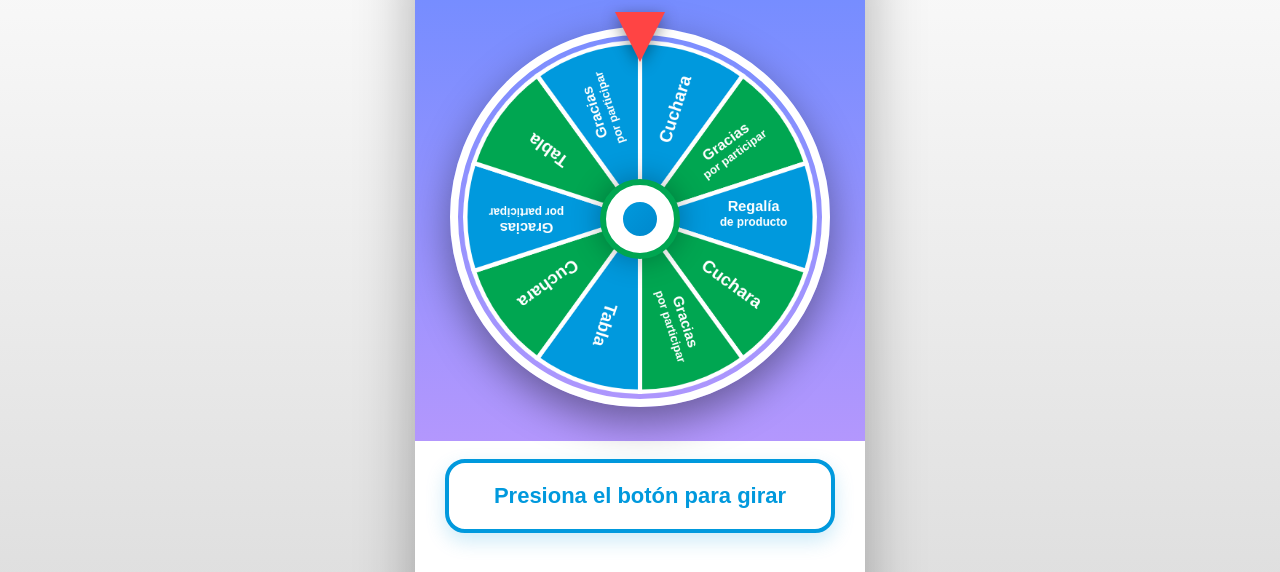
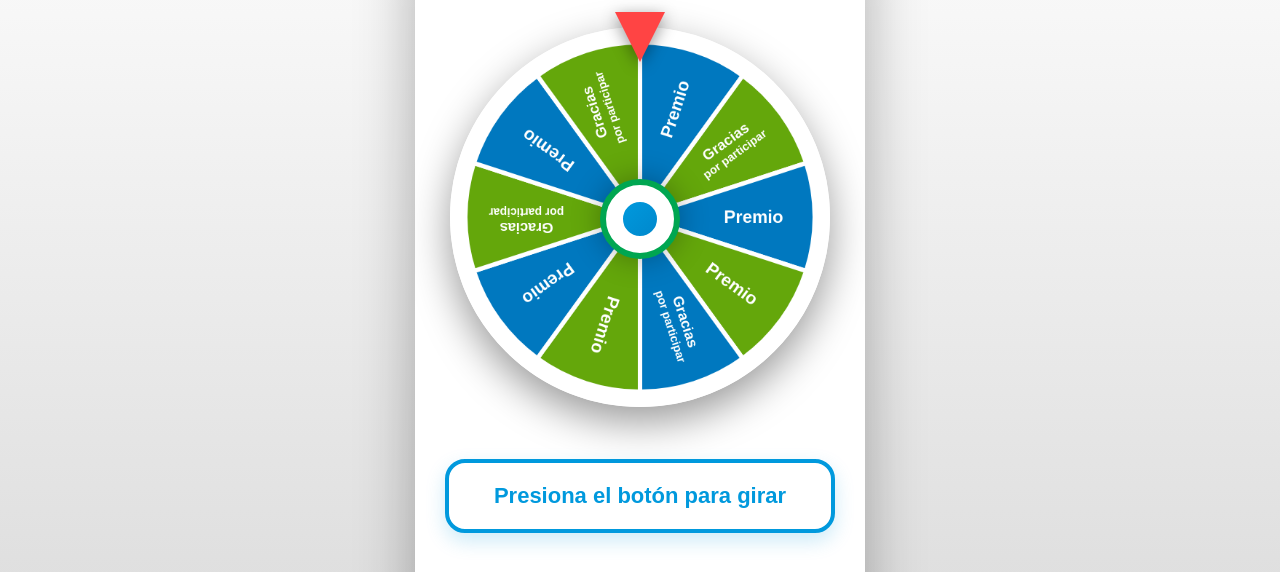
Before and after one commit to Amuriba/HTMLRuleta, a plain HTML site: page index.html in a window 1280 px wide. Shown: the part 174-746 px from the top of the page. Drawn offline with Linux system fonts and the light colour scheme.

Commit message:
Update index.html
Cambio de colores a Pantone y  los textos de la ruleta

```diff
--- a/index.html
+++ b/index.html
@@ -34,7 +34,7 @@
         }
 
         .header {
-            background: linear-gradient(135deg, #0088cc, #0099dd);
+            background: linear-gradient(135deg, #0078BF, #0099dd);
             color: white;
             padding: 25px;
             text-align: center;
@@ -46,7 +46,7 @@
 
         .wheel-section {
             padding: 30px;
-            background: linear-gradient(180deg, #768dff 0%, #b397fd 100%);
+            background: linear-gradient(180deg, #ffffff 0%, #fff 100%);
         }
 
         .wheel-container {
@@ -404,16 +404,16 @@
         });
 
         const prizes = [
-            { text: 'Cuchara', color: '#0099dd' },
-            { text: 'Gracias\npor participar', color: '#00a651' },
-            { text: 'Regalía\nde producto', color: '#0099dd' },
-            { text: 'Cuchara', color: '#00a651' },
-            { text: 'Gracias\npor participar', color: '#00a651' },
-            { text: 'Tabla', color: '#0099dd' },
-            { text: 'Cuchara', color: '#00a651' },
-            { text: 'Gracias\npor participar', color: '#0099dd' },
-            { text: 'Tabla', color: '#00a651' },
-            { text: 'Gracias\npor participar', color: '#0099dd' }
+            { text: 'Premio', color: '#0078BF' },
+            { text: 'Gracias\npor participar', color: '#64A70B' },
+            { text: 'Premio', color: '#0078BF' },
+            { text: 'Premio', color: '#64A70B' },
+            { text: 'Gracias\npor participar', color: '#0078BF' },
+            { text: 'Premio', color: '#64A70B' },
+            { text: 'Premio', color: '#0078BF' },
+            { text: 'Gracias\npor participar', color: '#64A70B' },
+            { text: 'Premio', color: '#0078BF' },
+            { text: 'Gracias\npor participar', color: '#64A70B' }
         ];
 
         let currentRotation = 0;
@@ -510,7 +510,7 @@
                     const winner = prizes[winningIndex];
                     // Reproducir sonido de victoria
                     playWinSound();
-                    resultDiv.innerHTML = `<div class="result-text">🎉 ¡Felicidades!<br>Ganaste: ${winner.text.replace('\n', ' ')} 🎉</div>`;
+                    resultDiv.innerHTML = `<div class="result-text">🎉 ${winner.text.replace('\n', ' ')} 🎉</div>`;
                     isSpinning = false;
                     spinBtn.disabled = false;
                     spinBtn.textContent = 'Presiona el botón para girar';
```
